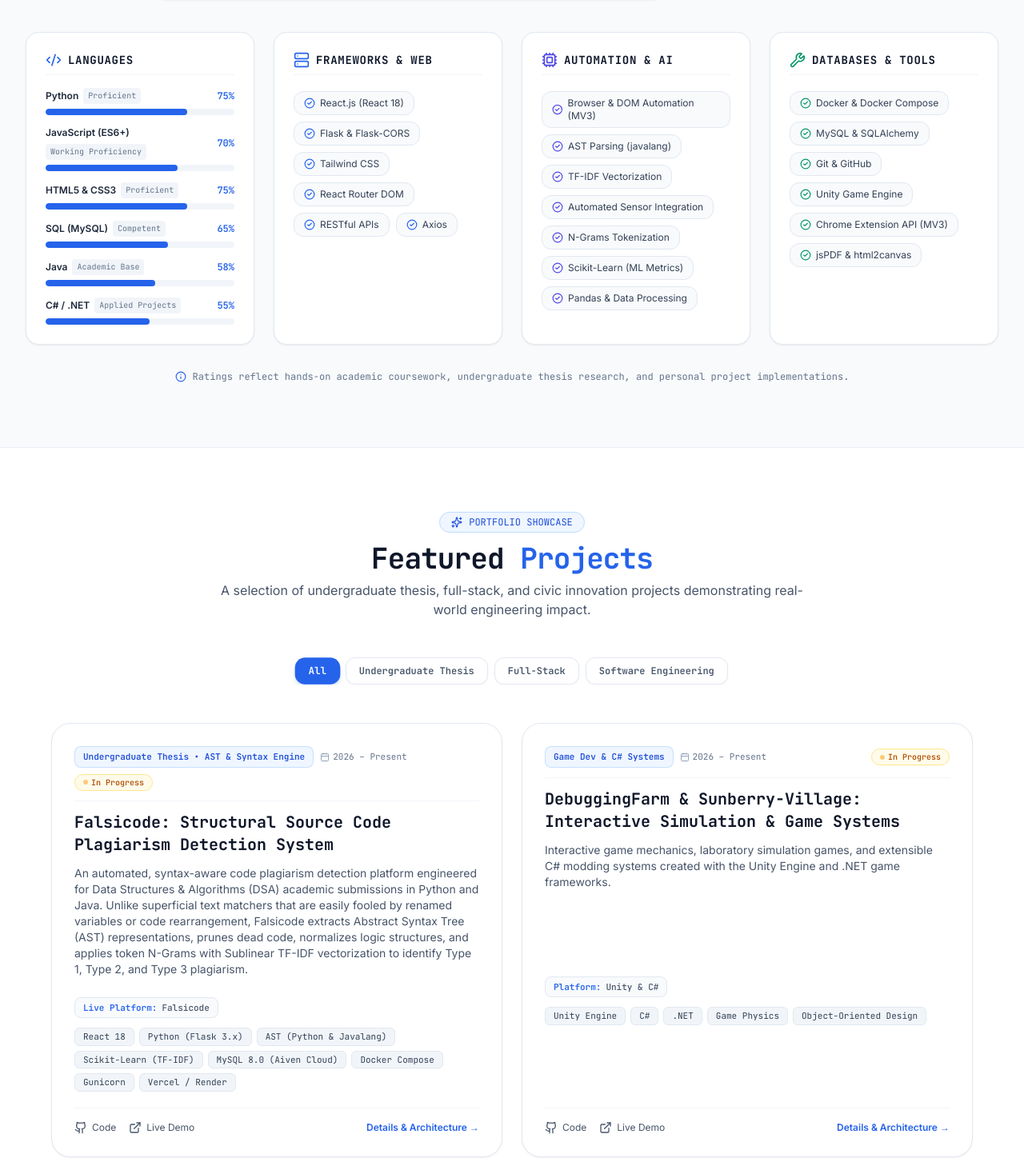
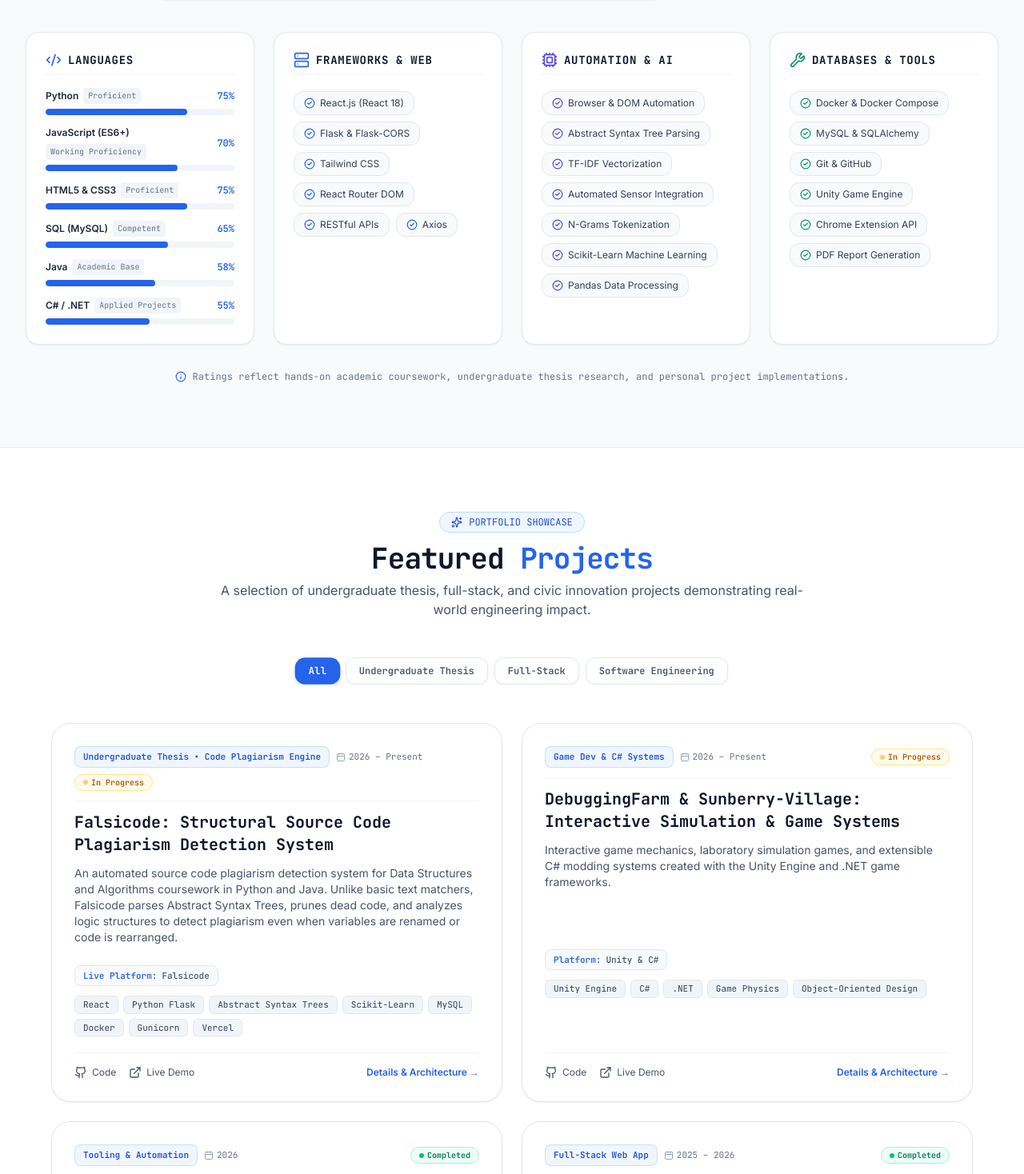
Before and after one commit to charlesnavalta/developer-portfolio, a React (Vite) app: page / in a window 1280 px wide. Shown: the part 2042-3510 px from the top of the page at 80% size. Built offline with nearby package versions, Linux system fonts and the light colour scheme.

Commit message:
chore(falsicode): make project description concise and spell out full terms without abbreviations

```diff
--- a/src/components/Terminal.jsx
+++ b/src/components/Terminal.jsx
@@ -122,7 +122,7 @@ export default function Terminal() {
       case 'resume':
         newEntries.push({
           type: "output",
-          text: `=====================================================\n${(personal.fullName || personal.name).toUpperCase()} - CS GRADUATE RESUME SUMMARY\n${personal.role} | ${personal.email}\n=====================================================\n[EDUCATION]\n${education.degree} - ${education.university}\nHonors: ${education.honors}\n\n[HIGHLIGHTED THESIS]\nFalsiCode - Plagiarism Detection in DSA using AST & TF-IDF (React 18 + Flask + Docker)\nLive: https://falsicode.vercel.app/\n\n[KEY SKILLS]\nPython, JavaScript, React 18, Flask, MySQL, Docker, Scikit-Learn, Unity\n=====================================================`
+          text: `=====================================================\n${(personal.fullName || personal.name).toUpperCase()} - CS GRADUATE RESUME SUMMARY\n${personal.role} | ${personal.email}\n=====================================================\n[EDUCATION]\n${education.degree} - ${education.university}\nHonors: ${education.honors}\n\n[HIGHLIGHTED THESIS]\nFalsiCode - Plagiarism Detection in Data Structures and Algorithms using Abstract Syntax Trees\nLive: https://falsicode.vercel.app/\n\n[KEY SKILLS]\nPython, JavaScript, React 18, Flask, MySQL, Docker, Scikit-Learn, Unity\n=====================================================`
         });
         break;
 
--- a/src/data/portfolioData.js
+++ b/src/data/portfolioData.js
@@ -103,7 +103,7 @@ export const portfolioData = {
       { name: "JavaScript (ES6+)", level: 70, tag: "React & Browser Ext", levelLabel: "Working Proficiency" },
       { name: "HTML5 & CSS3", level: 75, tag: "Responsive UI", levelLabel: "Proficient" },
       { name: "SQL (MySQL)", level: 65, tag: "Database & ORM", levelLabel: "Competent" },
-      { name: "Java", level: 58, tag: "DSA & AST Parsing", levelLabel: "Academic Base" },
+      { name: "Java", level: 58, tag: "Data Structures & Algorithms", levelLabel: "Academic Base" },
       { name: "C# / .NET", level: 55, tag: "Unity Game Dev", levelLabel: "Applied Projects" },
     ],
     frameworks: [
@@ -115,21 +115,21 @@ export const portfolioData = {
       { name: "Axios", category: "Frontend" },
     ],
     automationAndAI: [
-      { name: "Browser & DOM Automation (MV3)", category: "Automation" },
-      { name: "AST Parsing (javalang)", category: "Code Analysis" },
+      { name: "Browser & DOM Automation", category: "Automation" },
+      { name: "Abstract Syntax Tree Parsing", category: "Code Analysis" },
       { name: "TF-IDF Vectorization", category: "NLP & Feature Extraction" },
       { name: "Automated Sensor Integration", category: "Civic Automation" },
       { name: "N-Grams Tokenization", category: "Algorithms" },
-      { name: "Scikit-Learn (ML Metrics)", category: "Algorithms" },
-      { name: "Pandas & Data Processing", category: "Data Processing" },
+      { name: "Scikit-Learn Machine Learning", category: "Algorithms" },
+      { name: "Pandas Data Processing", category: "Data Processing" },
     ],
     toolsAndDevOps: [
       { name: "Docker & Docker Compose", category: "Containerization" },
       { name: "MySQL & SQLAlchemy", category: "Database ORM" },
       { name: "Git & GitHub", category: "Version Control" },
       { name: "Unity Game Engine", category: "Game Development" },
-      { name: "Chrome Extension API (MV3)", category: "Tooling" },
-      { name: "jsPDF & html2canvas", category: "Reporting & Export" },
+      { name: "Chrome Extension API", category: "Tooling" },
+      { name: "PDF Report Generation", category: "Reporting & Export" },
     ]
   },
 
@@ -138,36 +138,36 @@ export const portfolioData = {
     {
       id: "falsicode-thesis",
       title: "Falsicode: Structural Source Code Plagiarism Detection System",
-      tag: "Undergraduate Thesis • AST & Syntax Engine",
+      tag: "Undergraduate Thesis • Code Plagiarism Engine",
       category: "Thesis",
       period: "2026 – Present",
       status: "In Progress",
       statusNote: "Active Capstone Development & Live Testing",
       featured: true,
-      description: "An automated, syntax-aware code plagiarism detection platform engineered for Data Structures & Algorithms (DSA) academic submissions in Python and Java. Unlike superficial text matchers that are easily fooled by renamed variables or code rearrangement, Falsicode extracts Abstract Syntax Tree (AST) representations, prunes dead code, normalizes logic structures, and applies token N-Grams with Sublinear TF-IDF vectorization to identify Type 1, Type 2, and Type 3 plagiarism.",
-      goal: "Traditional plagiarism tools rely on surface-level text matching or require sending student source code to external third-party servers. Falsicode solves this by providing a standalone, privacy-preserving academic integrity platform that analyzes the underlying structure and logic of student code rather than just text syntax.",
+      description: "An automated source code plagiarism detection system for Data Structures and Algorithms coursework in Python and Java. Unlike basic text matchers, Falsicode parses Abstract Syntax Trees, prunes dead code, and analyzes logic structures to detect plagiarism even when variables are renamed or code is rearranged.",
+      goal: "Provides a standalone, privacy-focused academic integrity platform that inspects the underlying structure and logic of student programs rather than plain text.",
       highlights: [
-        "AST Structural Analysis: Parses Python (ast) and Java (javalang) source code into Abstract Syntax Trees to normalize token structures, making detection resilient against variable renaming, comment alterations, and formatting tricks.",
-        "Dead-Code Pruning: Eliminates injected decoy functions and uncalled code blocks used to evade traditional detection.",
-        "Asymmetric Code Detection: Employs a dual-scoring mechanism (Cosine Similarity + Containment Metric) to catch small plagiarized algorithm snippets embedded inside larger files.",
-        "Multi-Class Taxonomy: Classifies similarities into Type 1 (verbatim copy), Type 2 (renamed identifiers), and Type 3 (reordered/reworked logic).",
-        "Classroom & LMS Integration: Role-based access control (Instructor, Student, Admin), assignment creation, syntax-validated submissions, interactive visual diffs, and downloadable PDF reports (jsPDF/html2canvas).",
-        "Production Infrastructure: Deployed as a high-performance React 18 SPA on Vercel Edge, containerized Python Flask REST API on Render via Gunicorn WSGI, and Cloud MySQL on Aiven Cloud with SSL/TLS encryption."
+        "Abstract Syntax Tree Analysis: Parses Python and Java source code to detect structural similarity despite renamed variables or modified formatting.",
+        "Dead-Code Pruning: Automatically strips unused functions and decoy blocks inserted to evade detection.",
+        "Asymmetric Similarity Scoring: Uses cosine similarity and containment metrics to identify plagiarized algorithm snippets inside larger files.",
+        "Multi-Class Taxonomy: Classifies similarity into verbatim copies, renamed variables, and restructured program logic.",
+        "Classroom Management: Includes role-based access, automated syntax verification, side-by-side visual diffs, and downloadable PDF reports.",
+        "Cloud Infrastructure: Deployed with a React frontend on Vercel, a containerized Python Flask API on Render, and MySQL on Aiven Cloud."
       ],
-      techStack: ["React 18", "Python (Flask 3.x)", "AST (Python & Javalang)", "Scikit-Learn (TF-IDF)", "MySQL 8.0 (Aiven Cloud)", "Docker Compose", "Gunicorn", "Vercel / Render"],
+      techStack: ["React", "Python Flask", "Abstract Syntax Trees", "Scikit-Learn", "MySQL", "Docker", "Gunicorn", "Vercel"],
       techLayers: [
-        { layer: "Frontend", tech: "React 18, React Router v6, Axios, Tailwind CSS, jsPDF & html2canvas" },
-        { layer: "Backend API", tech: "Python 3.9+, Flask 3.x, Gunicorn WSGI, Flask-JWT-Extended, Flask-Bcrypt, Flask-SQLAlchemy" },
-        { layer: "Detection Engine", tech: "Python ast, javalang (Java AST Parser), Scikit-Learn (TfidfVectorizer), NumPy, difflib" },
-        { layer: "Database", tech: "MySQL 8.0 / MariaDB (Relational ORM via SQLAlchemy & Aiven Cloud)" },
-        { layer: "DevOps & Tooling", tech: "Docker, Docker Compose, Git / GitHub, Vercel & Render Continuous Deployment" },
+        { layer: "Frontend", tech: "React, React Router, Tailwind CSS, Axios, PDF Exporters" },
+        { layer: "Backend API", tech: "Python, Flask, Gunicorn, SQLAlchemy, Token Authentication" },
+        { layer: "Detection Engine", tech: "Python Abstract Syntax Tree, Java Parser, Scikit-Learn Vectorizer" },
+        { layer: "Database", tech: "MySQL Cloud Database with SQLAlchemy ORM" },
+        { layer: "DevOps & Tooling", tech: "Docker, Docker Compose, Git, Vercel, Render" },
       ],
       cloudInfrastructure: [
-        { name: "Frontend Hosting", provider: "Vercel", desc: "Optimized React SPA with global edge CDN delivery and client-side route rewriting." },
-        { name: "Backend API", provider: "Render", desc: "Containerized Python Flask REST API running with production Gunicorn WSGI web servers." },
-        { name: "Cloud Database", provider: "Aiven Cloud", desc: "Fully managed Cloud MySQL 8.0 database cluster with SSL/TLS encryption." },
-        { name: "Email Service", provider: "Gmail SMTP", desc: "Secure OTP (One-Time Password) email delivery for account verification and password recovery." },
-        { name: "Local Lab Support", provider: "Docker Compose", desc: "1-click containerized deployment (API + Client + MySQL + phpMyAdmin) for offline lab evaluation." }
+        { name: "Frontend Hosting", provider: "Vercel", desc: "React single-page application delivered through global edge servers." },
+        { name: "Backend API", provider: "Render", desc: "Containerized Python Flask web service powered by Gunicorn." },
+        { name: "Cloud Database", provider: "Aiven Cloud", desc: "Managed MySQL database with encrypted network connections." },
+        { name: "Email Service", provider: "Google SMTP", desc: "One-time password delivery for account verification." },
+        { name: "Local Lab Support", provider: "Docker Compose", desc: "Multi-container setup for offline academic lab evaluations." }
       ],
       github: "https://github.com/charlesnavalta/Code-Plagiarism-Detection-in-DSA-using-AST-N-Grams-and-TF-IDF",
       demo: "https://falsicode.vercel.app/",
```
